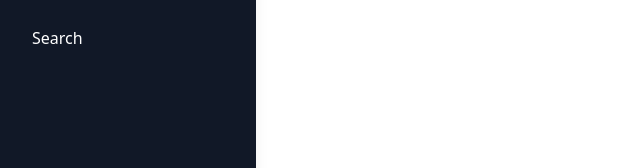
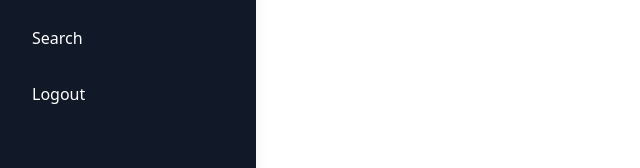
Before and after one commit to aniruddhapai27/Job-Score-AI--Application-ranking-website, a React (Vite) app in the folder frontend/: page /dashboard/1 in a window 1280 px wide. Shown: the part 131-299 px from the top of the page, without its empty margins (0-640 px from the left). Built offline with nearby package versions, Linux system fonts and the light colour scheme.

Commit message:
Update Sidebar.jsx

```diff
--- a/frontend/src/components/Sidebar.jsx
+++ b/frontend/src/components/Sidebar.jsx
@@ -1,12 +1,39 @@
 // src/components/Sidebar.jsx
 import { useState } from "react";
 import { useAuth } from "@/contexts/AuthProvider";
-import { NavLink } from "react-router-dom";
+import { NavLink, useNavigate } from "react-router-dom";
 import { Menu } from "lucide-react";
+import toast from "react-hot-toast";
+import { BACKEND_URL } from "@/utils";
+import axios from "axios";
 
 const Sidebar = () => {
   const { user } = useAuth();
   const [isSidebarOpen, setIsSidebarOpen] = useState(false);
+
+  const { setIsAuthenticated, setUser } = useAuth();
+  const navigate = useNavigate();
+  const handleLogout = async (e) => {
+    e.preventDefault();
+    try {
+      console.log("user", user);
+
+      const { data } = await axios.get(`${BACKEND_URL}/api/user/logout`, {
+        withCredentials: true,
+      });
+      console.log(data);
+      localStorage.removeItem("jwt"); // deleting token in localStorage so that if user logged out it will goes to login page
+
+      toast.success(data.message);
+      setIsAuthenticated(false);
+      setUser(null);
+
+      navigate("/login");
+    } catch (error) {
+      console.log(error);
+      toast.error("Failed to logout");
+    }
+  };
 
   // Toggle sidebar visibility on small screens
   const toggleSidebar = () => {
@@ -74,6 +101,19 @@ const Sidebar = () => {
               Search
             </NavLink>
           </li>
+          <li>
+            <NavLink
+              to={`/logout`}
+              className={({ isActive }) =>
+                `block py-3 px-4 rounded-md transition-colors ${
+                  isActive ? "bg-gray-700" : "hover:bg-gray-800"
+                }`
+              }
+              onClick={(e) => handleLogout(e)}
+            >
+              Logout
+            </NavLink>
+          </li>
         </ul>
       </div>
     </div>
```
